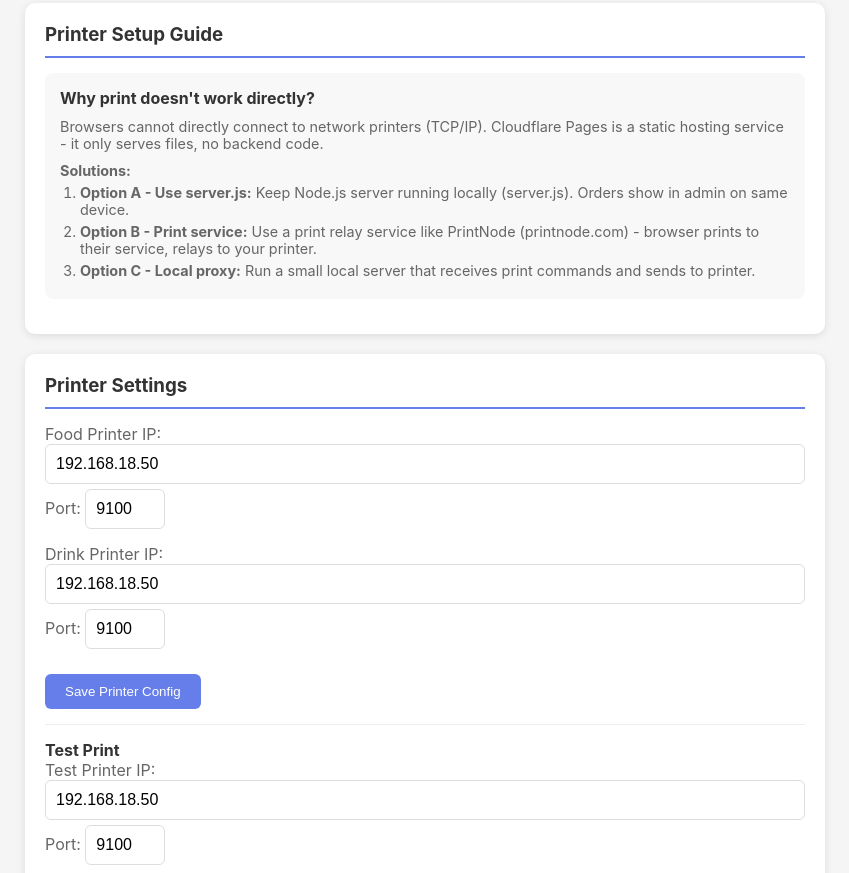
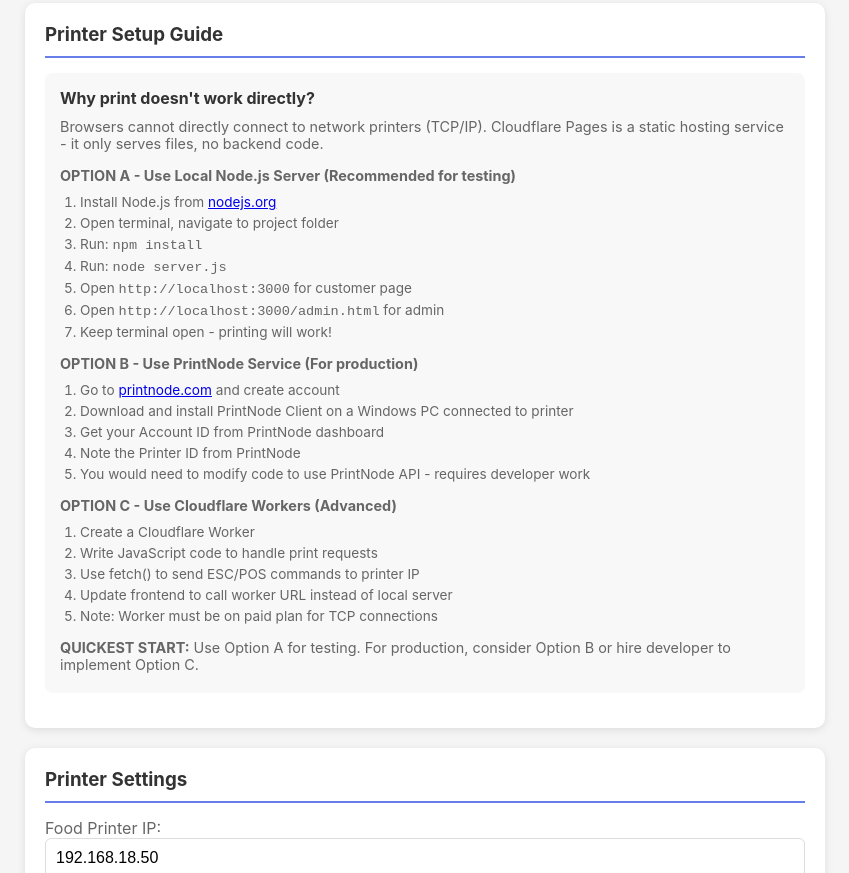
Before and after one commit to lionkitchenuk-netizen/test, a website: page admin.html in a window 1280 px wide. Shown: the part 441-1314 px from the top of the page, without its empty margins (215-1064 px from the left). Drawn offline with Linux system fonts and the light colour scheme.

Commit message:
Update admin.html

```diff
--- a/admin.html
+++ b/admin.html
@@ -48,13 +48,38 @@
       <h3>Printer Setup Guide</h3>
       <div style="background:#f8f8f8;padding:15px;border-radius:8px;margin-bottom:15px">
         <p style="margin-bottom:10px"><strong>Why print doesn't work directly?</strong></p>
-        <p style="font-size:0.9rem;color:#666;margin-bottom:10px">Browsers cannot directly connect to network printers (TCP/IP). Cloudflare Pages is a static hosting service - it only serves files, no backend code.</p>
-        <p style="font-size:0.9rem;color:#666"><strong>Solutions:</strong></p>
-        <ol style="font-size:0.9rem;color:#666;margin-left:20px;margin-top:5px">
-          <li style="margin-bottom:5px"><strong>Option A - Use server.js:</strong> Keep Node.js server running locally (server.js). Orders show in admin on same device.</li>
-          <li style="margin-bottom:5px"><strong>Option B - Print service:</strong> Use a print relay service like PrintNode (printnode.com) - browser prints to their service, relays to your printer.</li>
-          <li style="margin-bottom:5px"><strong>Option C - Local proxy:</strong> Run a small local server that receives print commands and sends to printer.</li>
+        <p style="font-size:0.9rem;color:#666;margin-bottom:15px">Browsers cannot directly connect to network printers (TCP/IP). Cloudflare Pages is a static hosting service - it only serves files, no backend code.</p>
+
+        <p style="font-size:0.9rem;color:#666;margin-bottom:10px"><strong>OPTION A - Use Local Node.js Server (Recommended for testing)</strong></p>
+        <ol style="font-size:0.85rem;color:#666;margin-left:20px;margin-bottom:15px">
+          <li style="margin-bottom:5px">Install Node.js from <a href="https://nodejs.org" target="_blank">nodejs.org</a></li>
+          <li style="margin-bottom:5px">Open terminal, navigate to project folder</li>
+          <li style="margin-bottom:5px">Run: <code>npm install</code></li>
+          <li style="margin-bottom:5px">Run: <code>node server.js</code></li>
+          <li style="margin-bottom:5px">Open <code>http://localhost:3000</code> for customer page</li>
+          <li style="margin-bottom:5px">Open <code>http://localhost:3000/admin.html</code> for admin</li>
+          <li style="margin-bottom:5px">Keep terminal open - printing will work!</li>
         </ol>
+
+        <p style="font-size:0.9rem;color:#666;margin-bottom:10px"><strong>OPTION B - Use PrintNode Service (For production)</strong></p>
+        <ol style="font-size:0.85rem;color:#666;margin-left:20px;margin-bottom:15px">
+          <li style="margin-bottom:5px">Go to <a href="https://printnode.com" target="_blank">printnode.com</a> and create account</li>
+          <li style="margin-bottom:5px">Download and install PrintNode Client on a Windows PC connected to printer</li>
+          <li style="margin-bottom:5px">Get your Account ID from PrintNode dashboard</li>
+          <li style="margin-bottom:5px">Note the Printer ID from PrintNode</li>
+          <li style="margin-bottom:5px">You would need to modify code to use PrintNode API - requires developer work</li>
+        </ol>
+
+        <p style="font-size:0.9rem;color:#666;margin-bottom:10px"><strong>OPTION C - Use Cloudflare Workers (Advanced)</strong></p>
+        <ol style="font-size:0.85rem;color:#666;margin-left:20px;margin-bottom:15px">
+          <li style="margin-bottom:5px">Create a Cloudflare Worker</li>
+          <li style="margin-bottom:5px">Write JavaScript code to handle print requests</li>
+          <li style="margin-bottom:5px">Use fetch() to send ESC/POS commands to printer IP</li>
+          <li style="margin-bottom:5px">Update frontend to call worker URL instead of local server</li>
+          <li style="margin-bottom:5px">Note: Worker must be on paid plan for TCP connections</li>
+        </ol>
+
+        <p style="font-size:0.9rem;color:#666;margin-bottom:5px"><strong>QUICKEST START:</strong> Use Option A for testing. For production, consider Option B or hire developer to implement Option C.</p>
       </div>
     </section>
 
```
